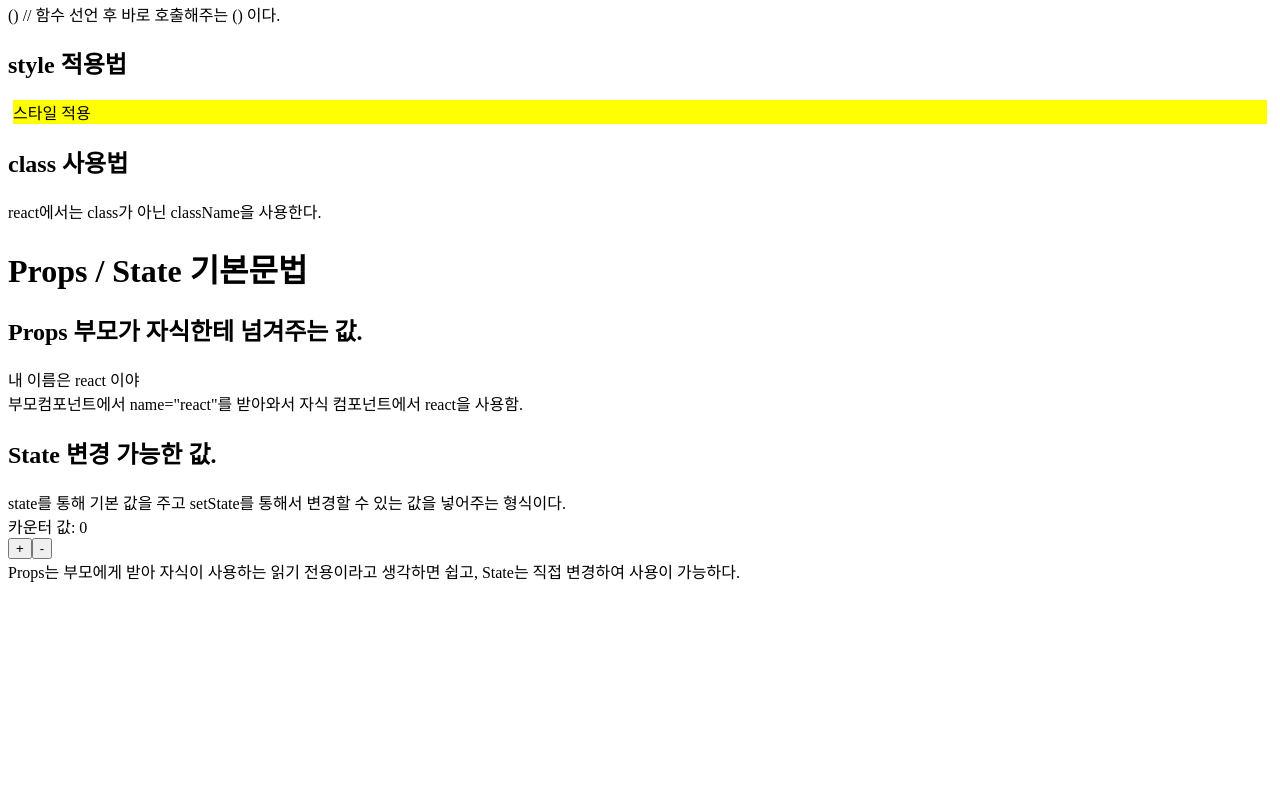
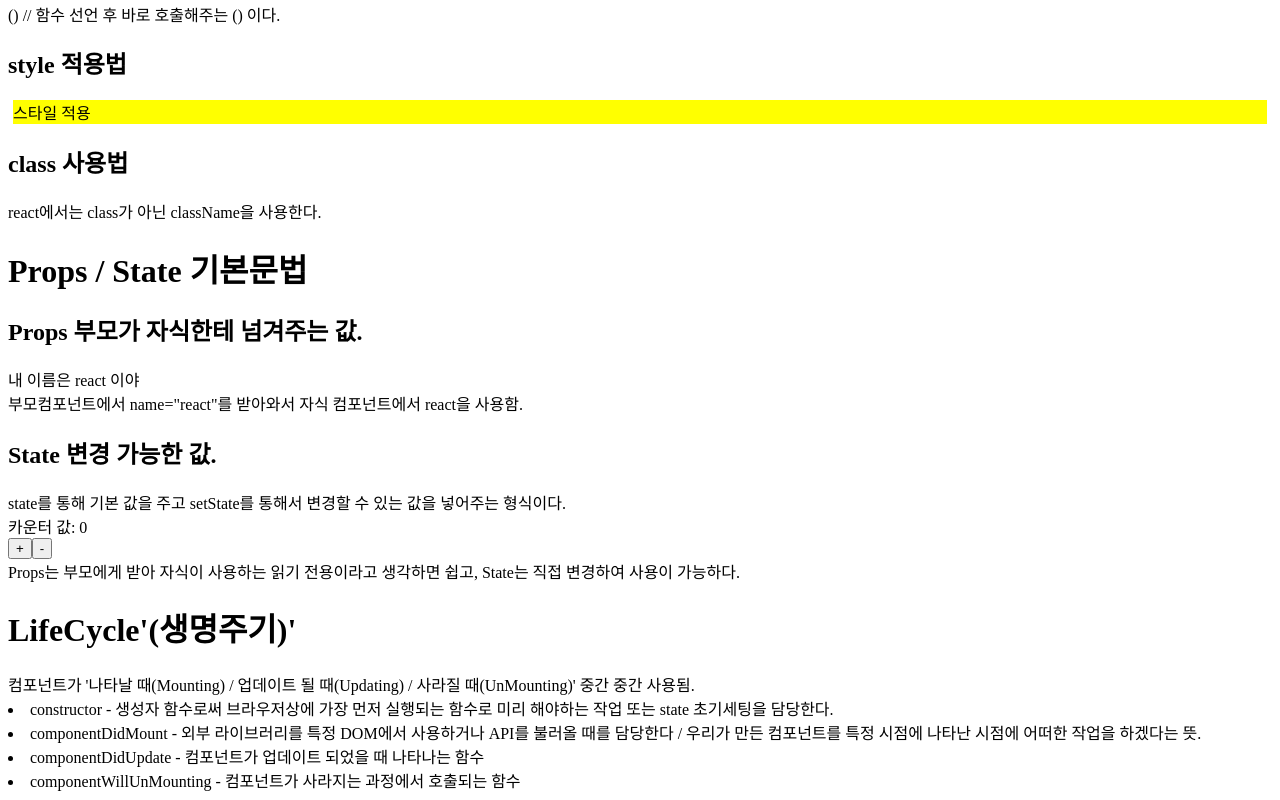
Before and after one commit to Yoon-CH/React-Study, a React (Create React App) app: page / in a window 1280 px wide. Shown: the part 338-1138 px from the top of the page. Before the commit the page ends 929 px from the top, so only its background shows below. Built offline with nearby package versions, Linux system fonts and the light colour scheme.

Commit message:
✨ LifeCycle 기본 정리

```diff
--- a/src/Pages/React/LifeCycle.jsx
+++ b/src/Pages/React/LifeCycle.jsx
@@ -7,8 +7,23 @@ function LifeCycle() {
       <Main>LifeCycle'(생명주기)'</Main>
       <div>
         컴포넌트가 '나타날 때(Mounting) / 업데이트 될 때(Updating) / 사라질
-        때(Unmounting)' 중간 중간 사용됨.
+        때(UnMounting)' 중간 중간 사용됨.
       </div>
+      <li>
+        {' '}
+        constructor - 생성자 함수로써 브라우저상에 가장 먼저 실행되는 함수로
+        미리 해야하는 작업 또는 state 초기세팅을 담당한다.
+      </li>
+      <li>
+        componentDidMount - 외부 라이브러리를 특정 DOM에서 사용하거나 API를
+        불러올 때를 담당한다 / 우리가 만든 컴포넌트를 특정 시점에 나타난 시점에
+        어떠한 작업을 하겠다는 뜻.{' '}
+      </li>
+      <li>componentDidUpdate - 컴포넌트가 업데이트 되었을 때 나타나는 함수</li>
+      <li>
+        {' '}
+        componentWillUnMounting - 컴포넌트가 사라지는 과정에서 호출되는 함수
+      </li>
     </>
   );
 }
--- a/src/Pages/ReactStudy.jsx
+++ b/src/Pages/ReactStudy.jsx
@@ -1,5 +1,6 @@
 import React from 'react';
 import BasicJSX from './React/BasicJSX';
+import LifeCycle from './React/LifeCycle';
 import PropsState from './React/PropsState';
 
 function ReactStudy() {
@@ -7,6 +8,7 @@ function ReactStudy() {
     <>
       <BasicJSX />
       <PropsState name="react" />
+      <LifeCycle />
     </>
   );
 }
```
